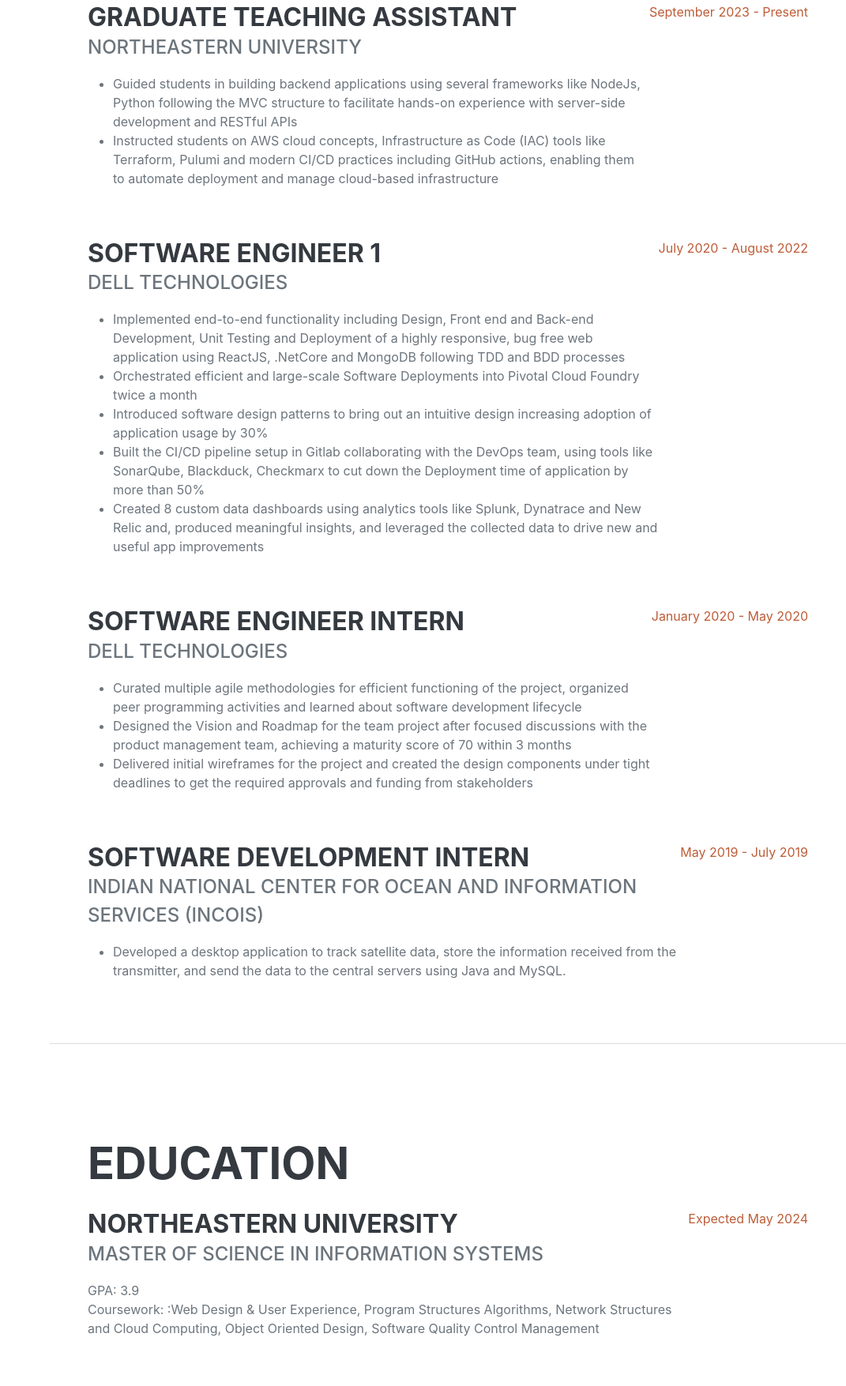
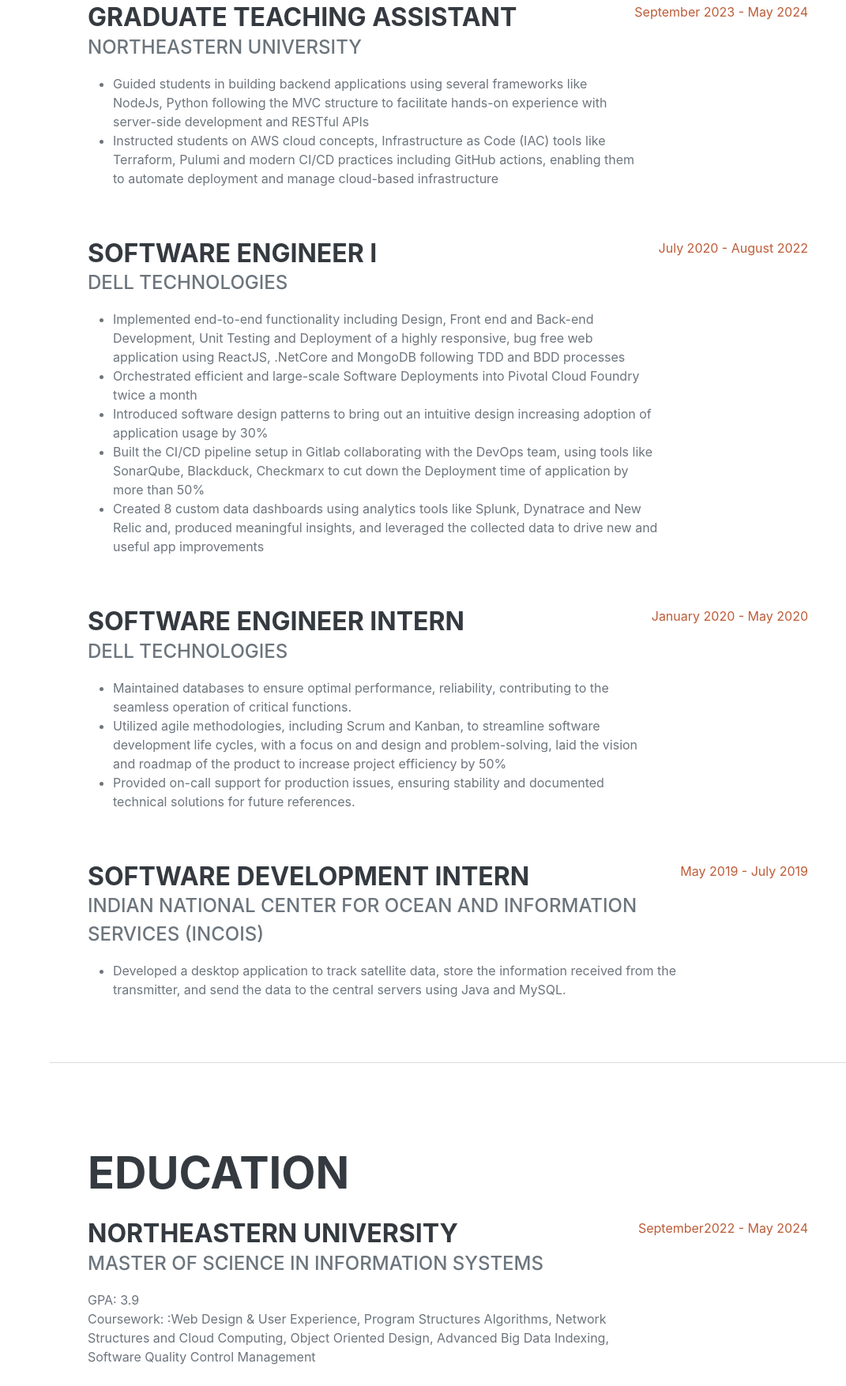
Before and after one commit to SaiDeepak-NEU/Portfolio_HTML, a plain HTML site: page index.html in a window 1280 px wide. Shown: the part 1304-3059 px from the top of the page at 79% size, without its empty margins (209-1280 px from the left). Drawn offline with nearby package versions, Linux system fonts and the light colour scheme; a web font is replaced by a local one.

Commit message:
Added new project

```diff
--- a/index.html
+++ b/index.html
@@ -66,8 +66,7 @@
                     <div class="social-icons">
                         <a class="social-icon" target="_blank" href="https://www.linkedin.com/in/sai-deepak-dogiparthi/"><i class="fab fa-linkedin-in"></i></a>
                         <a class="social-icon" target="_blank" href="https://github.com/SaiDeepak-NEU"><i class="fab fa-github"></i></a>
-                       <!---- <a class="social-icon" href="#!"><i class="fab fa-twitter"></i></a>
-                        <a class="social-icon" href="#!"><i class="fab fa-facebook-f"></i></a> -->
+
                     </div>
                 </div>
             </section>
@@ -97,11 +96,11 @@
                                     practices including GitHub actions, enabling them to automate deployment and manage cloud-based infrastructure</li>
                             </ul>
                         </div>
-                        <div class="flex-shrink-0"><span class="text-primary">September 2023 - Present</span></div>
+                        <div class="flex-shrink-0"><span class="text-primary">September 2023 - May 2024</span></div>
                     </div>
                     <div class="d-flex flex-column flex-md-row justify-content-between mb-5">
                         <div class="flex-grow-1">
-                            <h3 class="mb-0">Software Engineer 1</h3>
+                            <h3 class="mb-0">Software Engineer I</h3>
                             <div class="subheading mb-3">Dell Technologies</div>
                             <ul>
                                 <li>Implemented end-to-end functionality including Design, Front end and Back-end Development, Unit Testing and Deployment of a highly responsive, bug free web application using ReactJS, .NetCore and MongoDB following TDD and BDD processes</li>
@@ -121,12 +120,11 @@
                             <h3 class="mb-0">Software Engineer Intern</h3>
                             <div class="subheading mb-3">Dell Technologies</div>
                             <ul>
-                                <li>Curated multiple agile methodologies for efficient functioning of the project, organized peer programming activities and
-                                    learned about software development lifecycle</li>
-                                <li>Designed the Vision and Roadmap for the team project after focused discussions with the product management team,
-                                    achieving a maturity score of 70 within 3 months</li>
-                                <li> Delivered initial wireframes for the project and created the design components under tight deadlines to get the required
-                                    approvals and funding from stakeholders</li>
+                                <li>Maintained databases to ensure optimal performance, reliability, contributing to the seamless operation of critical functions.</li>
+                                <li>Utilized agile methodologies, including Scrum and Kanban, to streamline software development life cycles, with a focus on and design and problem-solving, laid the vision and roadmap of the product to increase project efficiency by 50%</li>
+                                <li>Provided on-call support for production issues, ensuring stability and documented technical solutions for future references.
+
+                                </li>
                             </ul>
 
                         </div>
@@ -154,11 +152,11 @@
                             <h3 class="mb-0">Northeastern University</h3>
                             <div class="subheading mb-3">Master of Science in Information Systems</div>
                             <div>GPA: 3.9</div>
-                            <p>Coursework: :Web Design & User Experience, Program Structures Algorithms, Network Structures and Cloud Computing, Object Oriented Design, Software Quality Control Management
+                            <p>Coursework: :Web Design & User Experience, Program Structures Algorithms, Network Structures and Cloud Computing, Object Oriented Design, Advanced Big Data Indexing, Software Quality Control Management
                             </p>
 
                         </div>
-                        <div class="flex-shrink-0"><span class="text-primary">Expected May 2024</span></div>
+                        <div class="flex-shrink-0"><span class="text-primary">September2022 - May 2024</span></div>
                     </div>
                     <div class="d-flex flex-column flex-md-row justify-content-between">
                         <div class="flex-grow-1">
@@ -220,7 +218,7 @@
                 </div>
             </section>
             <hr class="m-0" />
-            <!-- Interests-->
+            <!-- Projects-->
             <section class="resume-section" id="interests">
                 <div class="resume-section-content">
                     <h2 class="mb-4">Projects</h2>
@@ -245,6 +243,20 @@
                                 </div>
                               </div>
                             </div>
+                            <div class="ds-work-list">
+                                <div class="row">
+                                  <div class="col-12 col-sm-12 col-md-7 col-lg-7 col-xl-7 col-xxl-7">
+                                    <section>
+                                      <h3 class="ds-work-tilte">Covid 19 Vaccination Risk Analysis</h3>
+                                      <p>In this project, we have successfully predicted the risk of vaccine administration by performing data cleaning and using Machine Learning algorithms like Linear Regression, KNN, Decision Trees, Random Forest and achieved an accuracy score avg of 87% combined. We have plotted several visualizations to understand the data and also performed sentiment analysis. </p>
+                                      <!-- <a href="works-setails.html" class="ds-button">Details</a> -->
+                                    </section>
+                                  </div>
+                                  <div class="col-12 col-sm-12 col-md-5 col-lg-5 col-xl-5 col-xxl-5">
+                                    <figure><img class="img_project" src="assets/img/covid19.png"></figure>
+                                  </div>
+                                </div>
+                              </div>
                             <div class="ds-work-list">
                               <div class="row">
                                 <div class="col-12 col-sm-12 col-md-7 col-lg-7 col-xl-7 col-xxl-7">
```
Also changed, not shown: assets/img/covid19.png (added).
